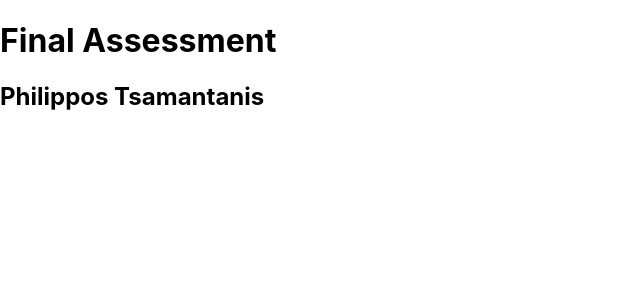
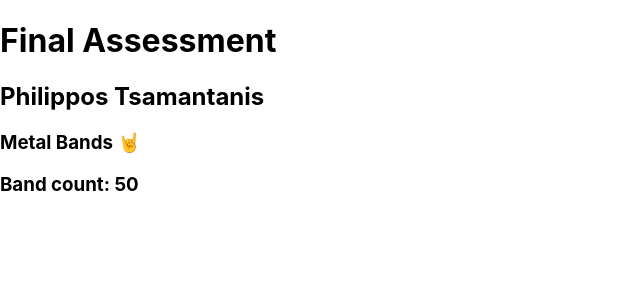
Before and after one commit to tsamantanis/neomorphic-metal-bands, a React (Create React App) app: page / in a window 1280 px wide. Shown: the top 300 px of the page, without its empty margins (0-640 px from the left). Built offline with nearby package versions, Linux system fonts and the light colour scheme.

Commit message:
MetalMeta (Challenge 3)

```diff
--- a/src/App.js
+++ b/src/App.js
@@ -1,8 +1,13 @@
+import { Fragment } from 'react'
 import Heading from './components/Heading';
+import MetalMeta from './components/MetalMeta';
 
 function App() {
     return (
-        <Heading />
+        <Fragment>
+            <Heading />
+            <MetalMeta />
+        </Fragment>
     );
 }
 
--- /dev/null
+++ b/src/components/MetalMeta.js
@@ -0,0 +1,12 @@
+import data from '../metal.json';
+
+function MetalMeta() {
+    return (
+        <div>
+            <h3>Metal Bands 🤘</h3>
+            <h3>Band count: { data.length }</h3>
+        </div>
+    );
+}
+
+export default MetalMeta;
```
